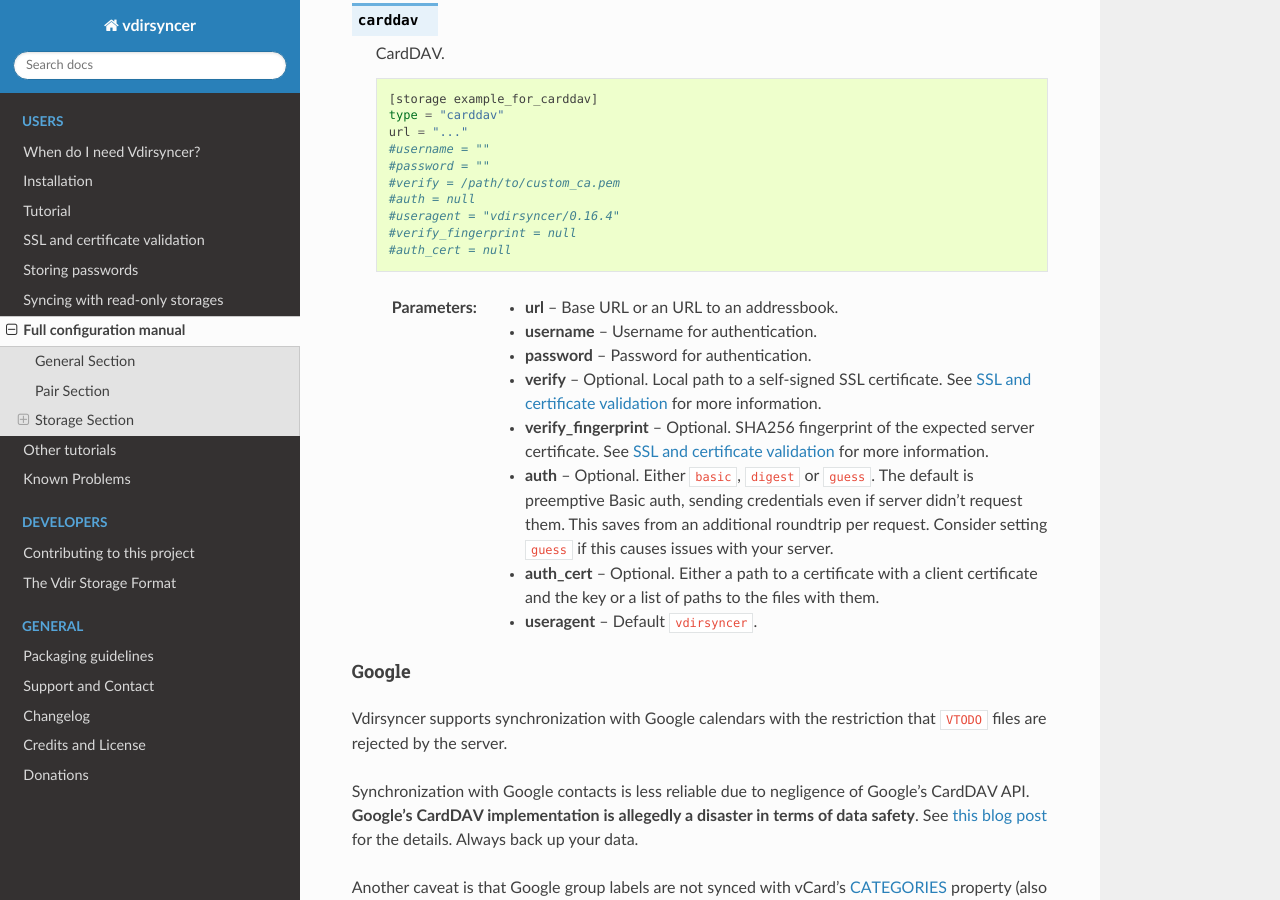
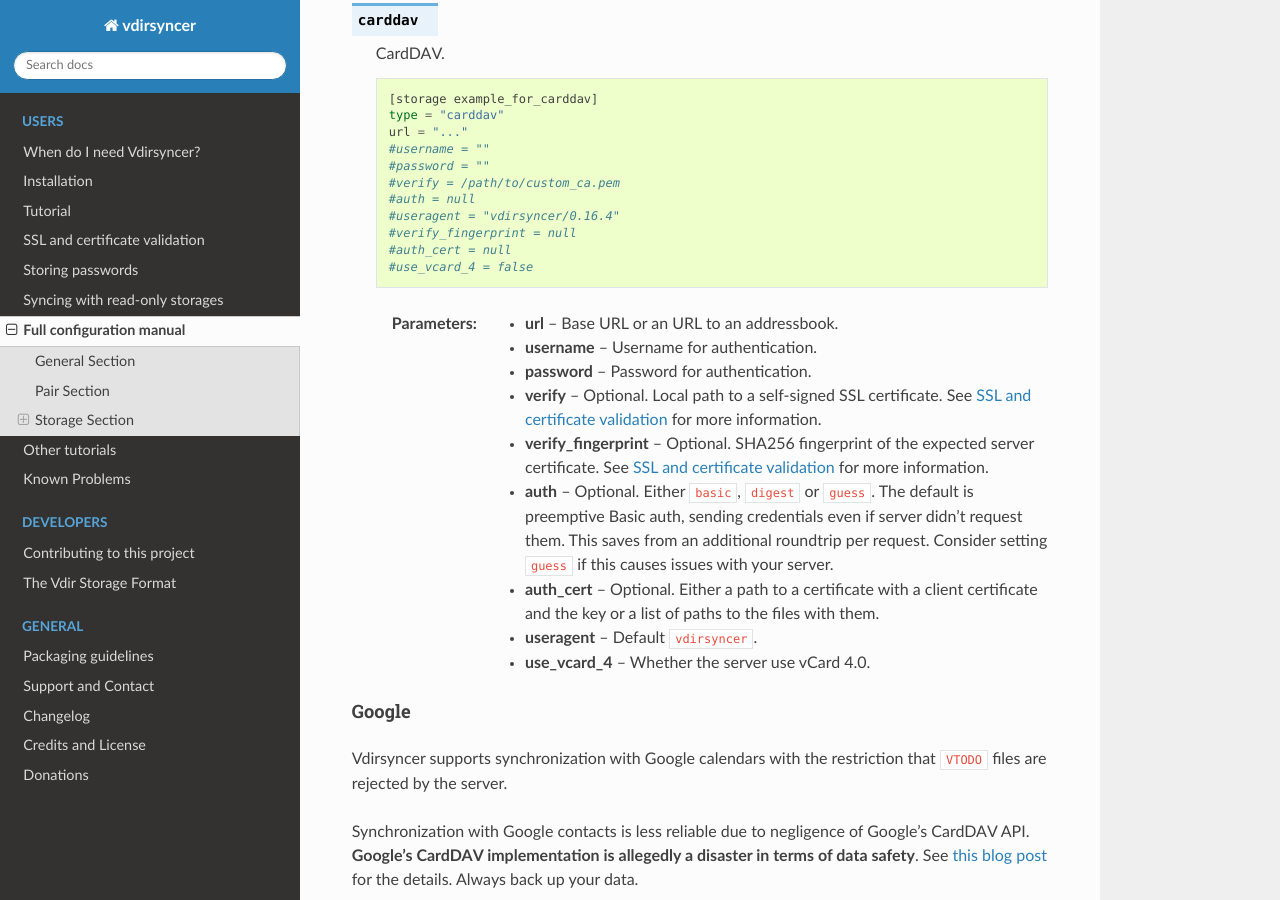
Before and after one commit to pimutils/vdirsyncer, a Sphinx documentation site: the page built from docs/config.rst, in a window 1280 px wide and 900 px high, scrolled down 4054 px. Built offline with Sphinx 7.4.7 and the Read the Docs theme 2.0.0, drawn with Linux system fonts in a browser that asks for light colours.

Commit message:
Update doc about use_vcard_4

```diff
--- a/docs/config.rst
+++ b/docs/config.rst
@@ -238,6 +238,7 @@
      #useragent = "vdirsyncer/0.16.4"
      #verify_fingerprint = null
      #auth_cert = null
+     #use_vcard_4 = false
 
    :param url: Base URL or an URL to an addressbook.
    :param username: Username for authentication.
@@ -255,6 +256,7 @@
                      certificate and the key or a list of paths to the files
                      with them.
    :param useragent: Default ``vdirsyncer``.
+   :param use_vcard_4: Whether the server use vCard 4.0.
 
 Google
 ++++++
```
